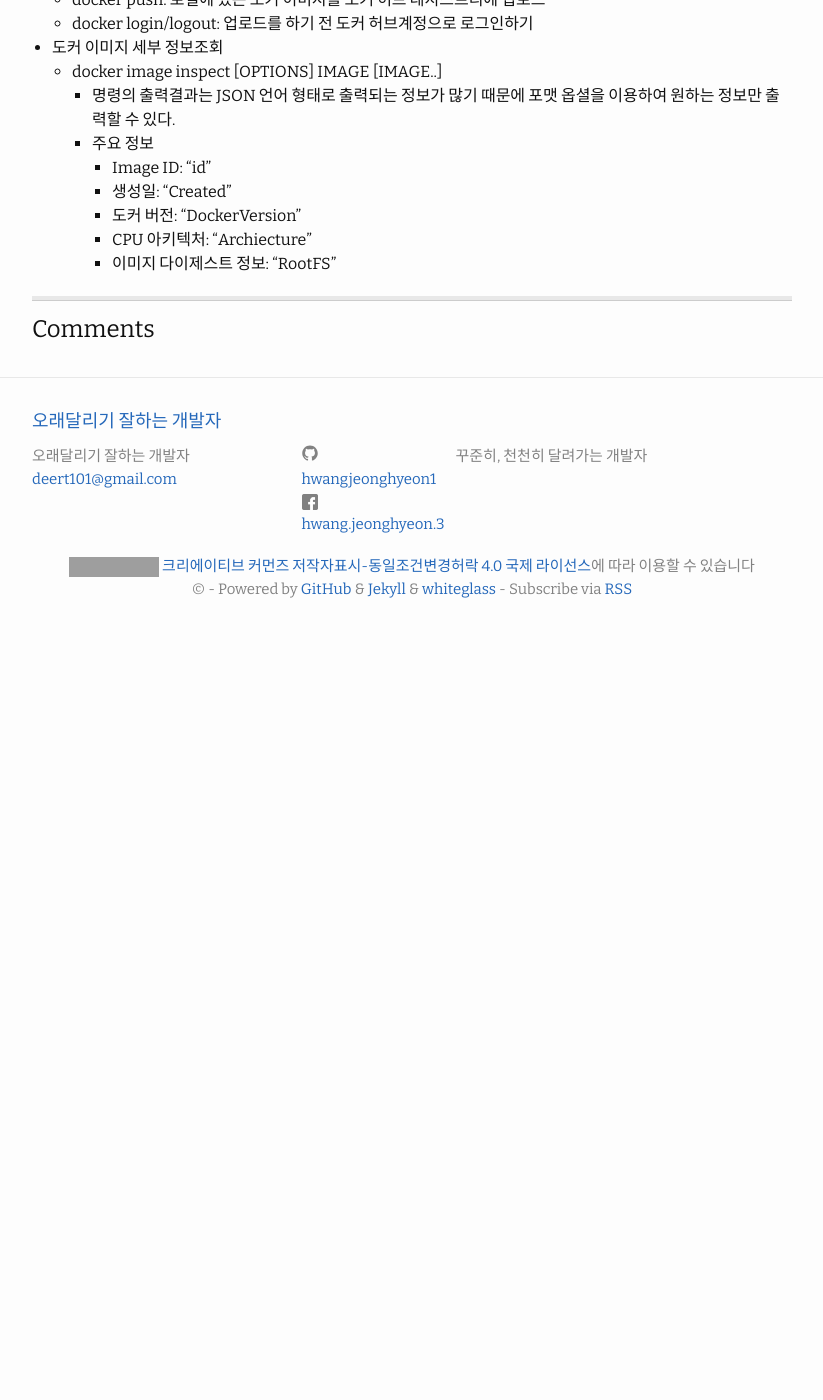
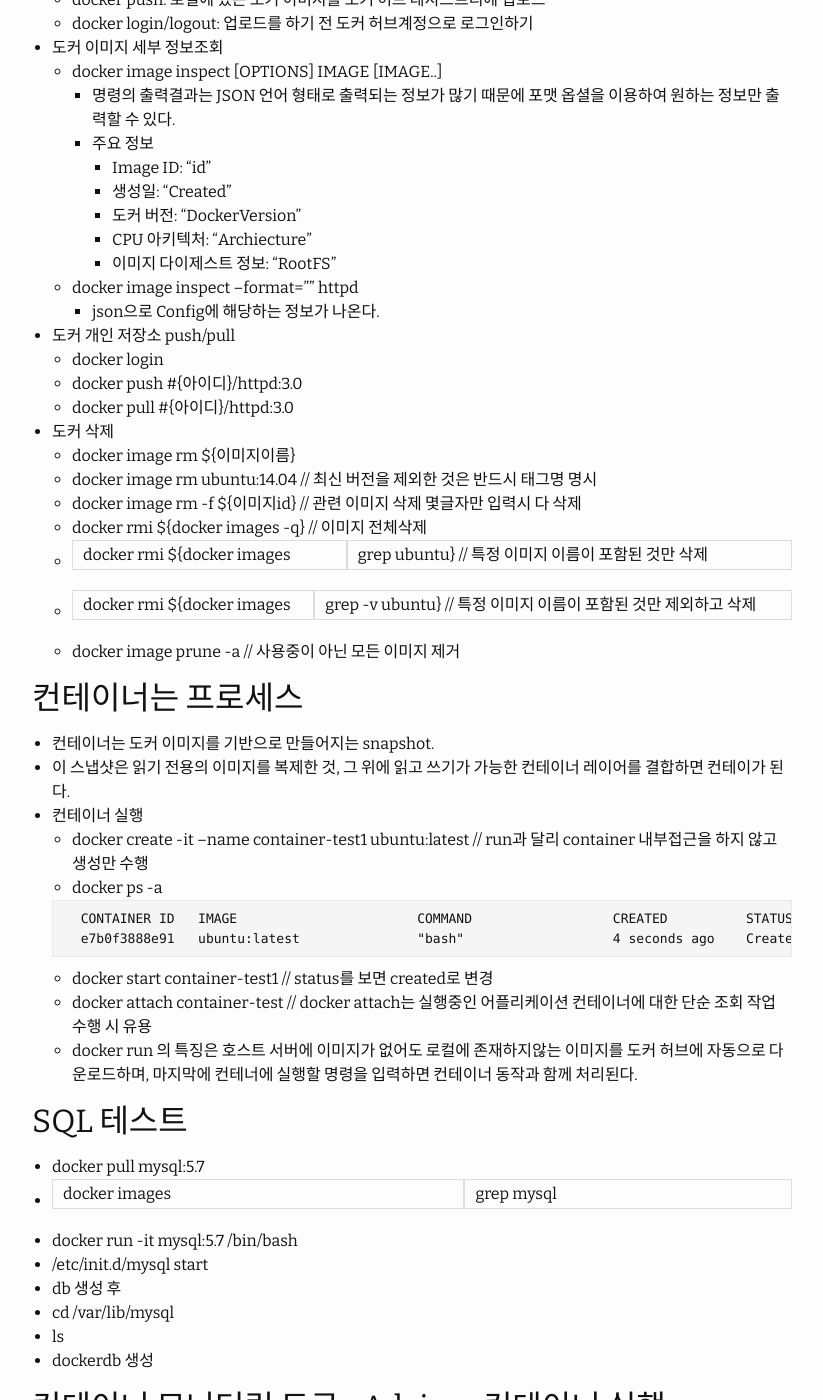
Before and after one commit to HWANGJEONGHYEON1/HWANGJEONGHYEON1.github.io, a Jekyll site: the page built from _posts/2022-04-21-docker-container-3.md, in a window 1280 px wide and 1400 px high, scrolled down 910 px. Shown: the whole window, without its empty margins (228-1051 px from the left). Built offline with Jekyll 4.4.1, drawn with Linux system fonts in a browser that asks for light colours; comment, search, counter and statistics services are not loaded; before the commit the page ends 1540 px from its top, so only the background shows below that; some of the changed text lies outside the part shown; grey boxes are pictures that could not be loaded.

Commit message:
[docs] docker compse -3 modify

````diff
--- a/_posts/2022-04-21-docker-container-3.md
+++ b/_posts/2022-04-21-docker-container-3.md
@@ -42,3 +42,58 @@ categories: docker
             - 도커 버전: "DockerVersion"
             - CPU 아키텍처: "Archiecture"
             - 이미지 다이제스트 정보: "RootFS"
+    - docker image inspect --format="{{ .Config}}" httpd
+        - json으로 Config에 해당하는 정보가 나온다.
+- 도커 개인 저장소 push/pull
+    - docker login
+    - docker push #{아이디}/httpd:3.0
+    - docker pull #{아이디}/httpd:3.0
+
+- 도커 삭제
+    - docker image rm ${이미지이름}
+    - docker image rm ubuntu:14.04 // 최신 버전을 제외한 것은 반드시 태그명 명시
+    - docker image rm -f ${이미지id} // 관련 이미지 삭제 몇글자만 입력시 다 삭제
+    - docker rmi ${docker images -q} // 이미지 전체삭제
+    - docker rmi ${docker images | grep ubuntu} // 특정 이미지 이름이 포함된 것만 삭제
+    - docker rmi ${docker images | grep -v ubuntu} // 특정 이미지 이름이 포함된 것만 제외하고 삭제
+    - docker image prune -a // 사용중이 아닌 모든 이미지 제거
+
+
+## 컨테이너는 프로세스
+- 컨테이너는 도커 이미지를 기반으로 만들어지는 snapshot.
+- 이 스냅샷은 읽기 전용의 이미지를 복제한 것, 그 위에 읽고 쓰기가 가능한 컨테이너 레이어를 결합하면 컨테이가 된다.
+- 컨테이너 실행
+    - docker create -it --name container-test1 ubuntu:latest // run과 달리 container 내부접근을 하지 않고 생성만 수행
+    - docker ps -a
+
+    ```
+    CONTAINER ID   IMAGE                       COMMAND                  CREATED          STATUS                        PORTS                                                                                                    NAMES
+    e7b0f3888e91   ubuntu:latest               "bash"                   4 seconds ago    Created
+    ```
+    - docker start container-test1 // status를 보면 created로 변경
+    - docker attach container-test // docker attach는 실행중인 어플리케이션 컨테이너에 대한 단순 조회 작업 수행 시 유용
+    - docker run 의 특징은 호스트 서버에 이미지가 없어도 로컬에 존재하지않는 이미지를 도커 허브에 자동으로 다운로드하며, 마지막에 컨테너에 실행할 명령을 입력하면 컨테이너 동작과 함께 처리된다.
+
+## SQL 테스트
+- docker pull mysql:5.7
+- docker images | grep mysql
+- docker run -it mysql:5.7 /bin/bash
+- /etc/init.d/mysql start
+- db 생성 후
+- cd /var/lib/mysql
+- ls
+- dockerdb 생성
+
+## 컨테이너 모니터링 도구 cAdvisor 컨테이너 실행
+- 서비스 운영을 하면서 필요한 시스템을 모니터링 하면서 특이사항 있을 때 대응하기 위해 모니터링수행
+```
+docker run \
+ --volume=/:/rootfs:ro \
+ --volume=/var/run:/var/run:rw \
+ --volume=/sys:/sys:ro \
+ --volume=/var/lib/docker/:/var/lib/docker:ro \
+ --publish=9559:8081 \
+ --detach=true \
+ --name=cadvisor \
+ google/cadvisor:latest
+```
````
